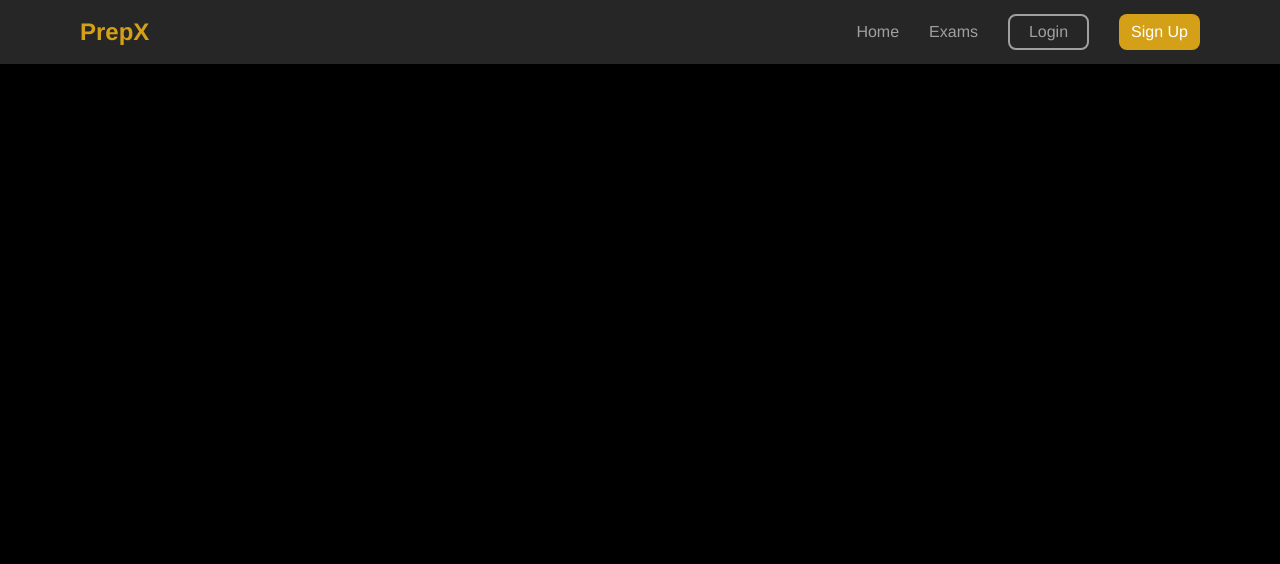
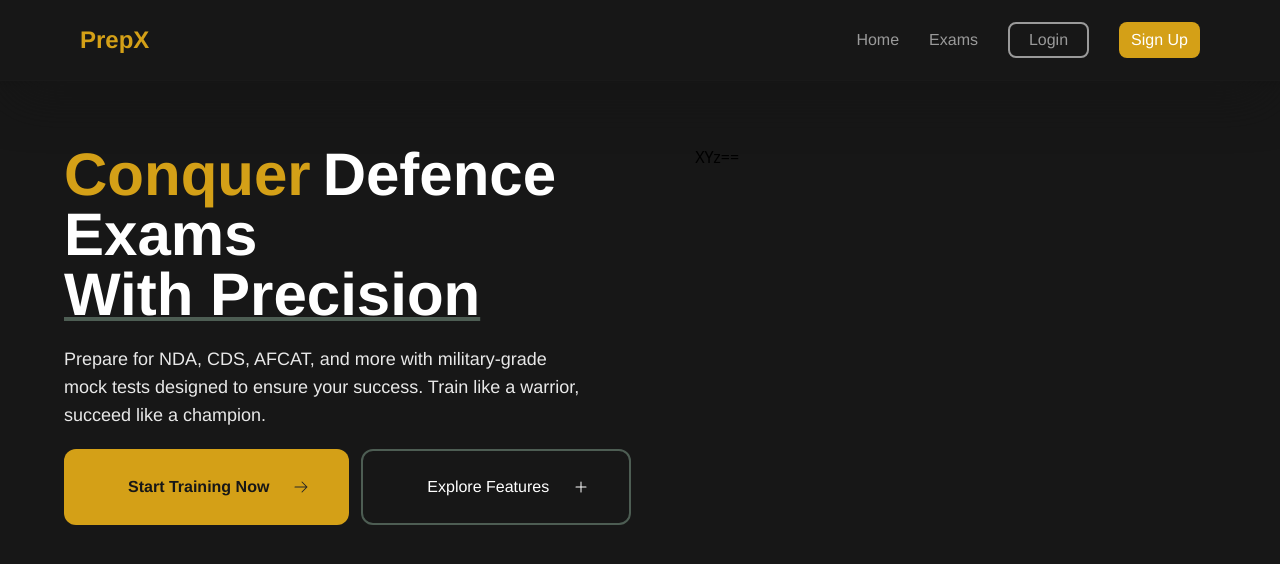
Before and after one commit to SHUBH4M13/PrepX_defence, a React (Vite) app in the folder Frontend/: page / in a window 1280 px wide. Shown: the top 564 px of the page. Built offline with nearby package versions, Linux system fonts and the light colour scheme.

Commit message:
made HeroText

```diff
--- a/Frontend/package.json
+++ b/Frontend/package.json
@@ -10,6 +10,8 @@
     "preview": "vite preview"
   },
   "dependencies": {
+    "@heroicons/react": "^2.2.0",
+    "@heroicons/vue": "^2.2.0",
     "@tailwindcss/vite": "^4.0.9",
     "react": "^19.0.0",
     "react-dom": "^19.0.0",
--- a/Frontend/src/Pages/Home.jsx
+++ b/Frontend/src/Pages/Home.jsx
@@ -1,10 +1,12 @@
 import React from 'react'
 import Navbar from '../Utility/Navbar'
+import HeroText from '../Sections/HomeSection/HeroText'
 
 export default function Home() {
   return (
-    <div className=' bg-black min-h-screen'>
+    <div className=' bg-darkbg min-h-screen'>
         <Navbar/>
+        <HeroText/>
     </div>
   )
 }
--- /dev/null
+++ b/Frontend/src/Sections/HomeSection/HeroText.jsx
@@ -0,0 +1,53 @@
+import React from 'react'
+import { ArrowRightIcon , PlusIcon } from '@heroicons/react/24/solid'
+
+export default function HeroText() {
+    return (
+        <div className=' bg-darkbg w-full flex py-16'>
+
+            <div className='  px-16 flex flex-col '>
+
+                <div>
+
+                    <div className=' flex ' >
+                        <h1 className=' text-6xl font-Helvetica text-PrimaryGold font-bold'>Conquer</h1>
+                        <h1 className=' px-3 text-6xl font-Helvetica text-white font-bold '>
+                            Defence
+                        </h1>
+                    </div>
+                    <div>
+                        <h1 className=' text-6xl font-Helvetica font-bold text-white'>
+                            Exams
+                        </h1>
+                        <h1 className=' text-6xl font-Helvetica font-bold text-white underline decoration-darkgreen decoration-4 underline-offset-auto'>
+                            With Precision
+                        </h1>
+                    </div>
+                    <div>
+                        <p className=' py-5 text-lg text-white/90 font-Helvetica '> Prepare for NDA, CDS, AFCAT, and more with military-grade <br /> mock tests designed to ensure your success. Train like a warrior,<br />
+                            succeed like a champion. </p>
+                    </div>
+                </div>
+
+                <div className=' flex gap-3 '>
+                    <div className='  bg-PrimaryGold w-auto px-10 font-Helvetica font-bold hover:bg-hovergold duration-300 rounded-xl flex justify-center items-center'>
+                        <button className=' text-darkbg p-6 font-Helvetica font-bold rounded-xl'>Start Training Now</button>
+                        <ArrowRightIcon className='size-4 font-bold text-Secondarybg'/>
+                    </div>
+
+                    <div className='  border-darkgreen border-2 w-auto px-10 font-Helvetica rounded-xl flex justify-center hover:border-PrimaryGold duration-300 hover:bg-Secondarybg items-center '>
+                        <button className=' text-white p-6 font-Helvetica rounded-xl'>Explore Features</button>
+                        <PlusIcon className='size-4 font-bold text-white'/>
+                    </div>
+
+                </div>
+
+            </div>
+
+            <div>
+                XYz==
+            </div>
+
+        </div>
+    )
+}
--- a/Frontend/src/Utility/Navbar.jsx
+++ b/Frontend/src/Utility/Navbar.jsx
@@ -2,7 +2,7 @@ import React from 'react'
 
 export default function Navbar() {
     return (
-        <div className=' w-full h-[64px] flex bg-Secondarybg justify-between items-center'>
+        <div className=' w-full h-[64px] flex bg-darkbg justify-between items-center py-10 border-[#e5e7eb02] drop-shadow-lg shadow-darkbg shadow-2xl border-b-1'>
             <div className=' flex justify-center items-center px-20'>
                 <p className=' font-Helvetica text-PrimaryGold text-2xl font-semibold'>PrepX</p>
             </div>
--- a/Frontend/src/index.css
+++ b/Frontend/src/index.css
@@ -15,4 +15,5 @@
   --color-Secondarybg: #262626;
   --color-dullwhite: #ffffff90;
   --color-hovergold: #d4a027e5;
+  --color-darkgreen: #4D5D53;
 }
```
Also changed, not shown: 1 other file (tests, documents, lock files or other folders).
